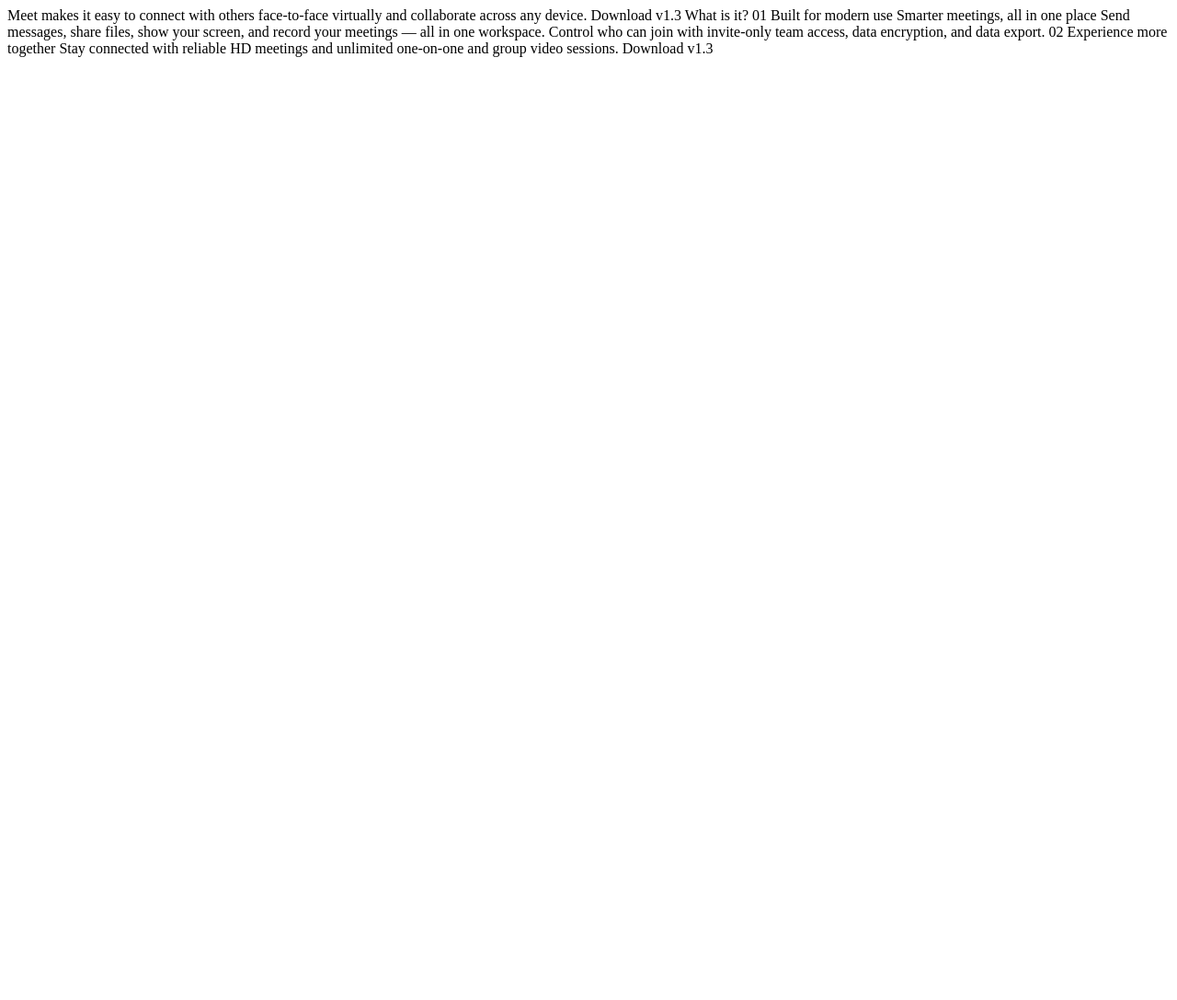
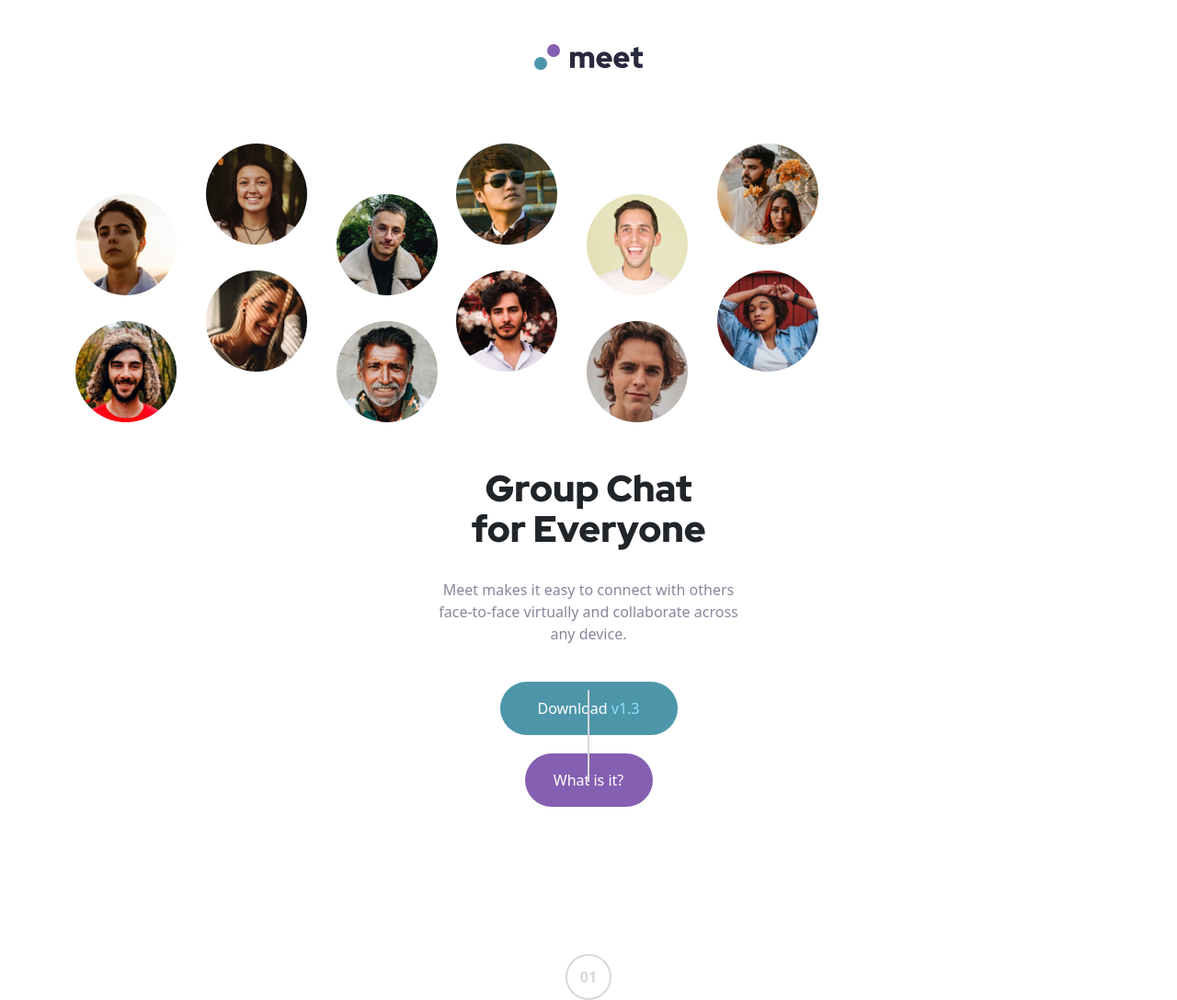
Before and after one commit to anthonys1760/meetlandingpage, a plain HTML site: page index.html in a window 1280 px wide. Shown: the whole page at 92% size. Before the commit the page ends 800 px from the top, so only its background shows below. Drawn offline with nearby package versions, Linux system fonts and the light colour scheme.

Commit message:
Added Pictures, H1, text and buttons

```diff
--- a/index.html
+++ b/index.html
@@ -1,15 +1,144 @@
-<!DOCTYPE html>
+<!doctype html>
 <html lang="en">
 <head>
-  <meta charset="UTF-8">
-  <meta name="viewport" content="width=device-width, initial-scale=1.0">
+  <!-- Required meta tags -->
+  <meta charset="utf-8">
+  <meta name="viewport" content="width=device-width, initial-scale=1">
+  <!-- Bootstrap CSS -->
+  <link href="https://cdn.jsdelivr.net/npm/bootstrap@5.0.0-beta3/dist/css/bootstrap.min.css" rel="stylesheet"
+    integrity="sha384-eOJMYsd53ii+scO/bJGFsiCZc+5NDVN2yr8+0RDqr0Ql0h+rP48ckxlpbzKgwra6" crossorigin="anonymous">
+  <title>Frontend Mentor | Meet landing page</title>
 
-  <link rel="icon" type="image/png" sizes="32x32" href="./assets/favicon-32x32.png">
+  <style>
 
-  <title>Frontend Mentor | Meet landing page</title>
+    @import url('https://fonts.googleapis.com/css2?family=Red+Hat+Display:wght@900&display=swap');
+
+    #logo {
+      padding-top: 48px;
+    }
+
+    .meet {
+      display: flex;
+      gap: 20px;
+    }
+
+    .box-1 {
+
+    }
+
+    .image {
+      max-width: 100%;
+      padding-top: 80px;
+    }
+
+    .group-chat {
+      padding-top: 50px;
+      font-family: Red Hat Display;
+      font-size: 40px;
+      font-style: normal;
+      font-weight: 900;
+      line-height: 44px;
+      letter-spacing: 0px;
+      text-align: center;
+    }
+
+    #text {
+      color: #87879D;
+      margin-bottom: 40px;
+    }
+
+    #download-button {
+      background: #4D96A9;
+      border: none;
+      border-radius: 29px;
+      height: 58px;
+      width: 193px;
+      margin-bottom: 20px;
+    }
+
+    #what-button {
+      height: 58px;
+      width: 139px;
+      display: block;
+      margin: 0 auto;
+      border: none;
+      border-radius: 29px;
+      background: #855FB1;
+    }
+
+    .line-circle {
+      border-left: 2px solid #D8D8D8;
+      height: 100px;
+      position: absolute;
+      left: 50%;
+      margin-left: -1px;
+      bottom: -50px;
+    }
+
+    .line-circle-circle {
+      position: relative;
+      border: 2px solid #D8D8D8;
+      width: 50px;
+      height: 50px;
+      border-radius: 40px;
+      margin: 0 auto;
+      top: 160px;
+    }
+
+  </style>
 </head>
+
 <body>
-  Meet makes it easy to connect with others face-to-face virtually and collaborate across any device.
+
+  <div class="container text-center">
+    <!-- Image Container -->
+    <div class="logo-container" id="logo">
+      <img src="assets/logo.svg">
+    </div>
+
+    <!-- Meet Image  -->
+    <div class="meet">
+      <div class="box-1">
+        <img class="image" src="assets/desktop/image-hero-left.png">
+      </div>
+      <div class="box-2">
+        <img class="image" src="assets/desktop/image-hero-right.png">
+      </div>
+    </div>
+
+    <!-- Group Chat Text Area -->
+    <div class="">
+      <h1 class="group-chat">Group Chat <br> for Everyone</h1>
+      <br>
+      <p id="text">Meet makes it easy to connect with others <br> face-to-face virtually and collaborate across <br> any device.</p>
+      <button id="download-button" type="button" class="btn btn-primary">Download <span style="color: #8FE3F9;">v1.3</span></button>
+      <button id="what-button" type="button" class="btn btn-primary">What is it?</button>
+    </div>
+
+    <div class="line-circle">
+
+    </div>
+    <div class="line-circle-circle">
+      <p id="circle-number" style="padding-top: 11px; font-weight: 900; color: #D8D8D8;">01</p>
+    </div>
+
+
+
+  </div>
+
+
+  <!-- Optional JavaScript; choose one of the two! -->
+
+  <!-- Option 1: Bootstrap Bundle with Popper -->
+  <script src="https://cdn.jsdelivr.net/npm/bootstrap@5.0.0-beta3/dist/js/bootstrap.bundle.min.js"
+    integrity="sha384-JEW9xMcG8R+pH31jmWH6WWP0WintQrMb4s7ZOdauHnUtxwoG2vI5DkLtS3qm9Ekf" crossorigin="anonymous">
+  </script>
+
+</body>
+
+</html>
+
+<!-- Meet makes it easy to connect with others face-to-face virtually and collaborate across any device.
 
   Download v1.3
   What is it?
@@ -26,6 +155,7 @@
   Experience more together
   Stay connected with reliable HD meetings and unlimited one-on-one and group video sessions.
 
-  Download v1.3
+  Download v1.3 -->
 </body>
+
 </html>
```
